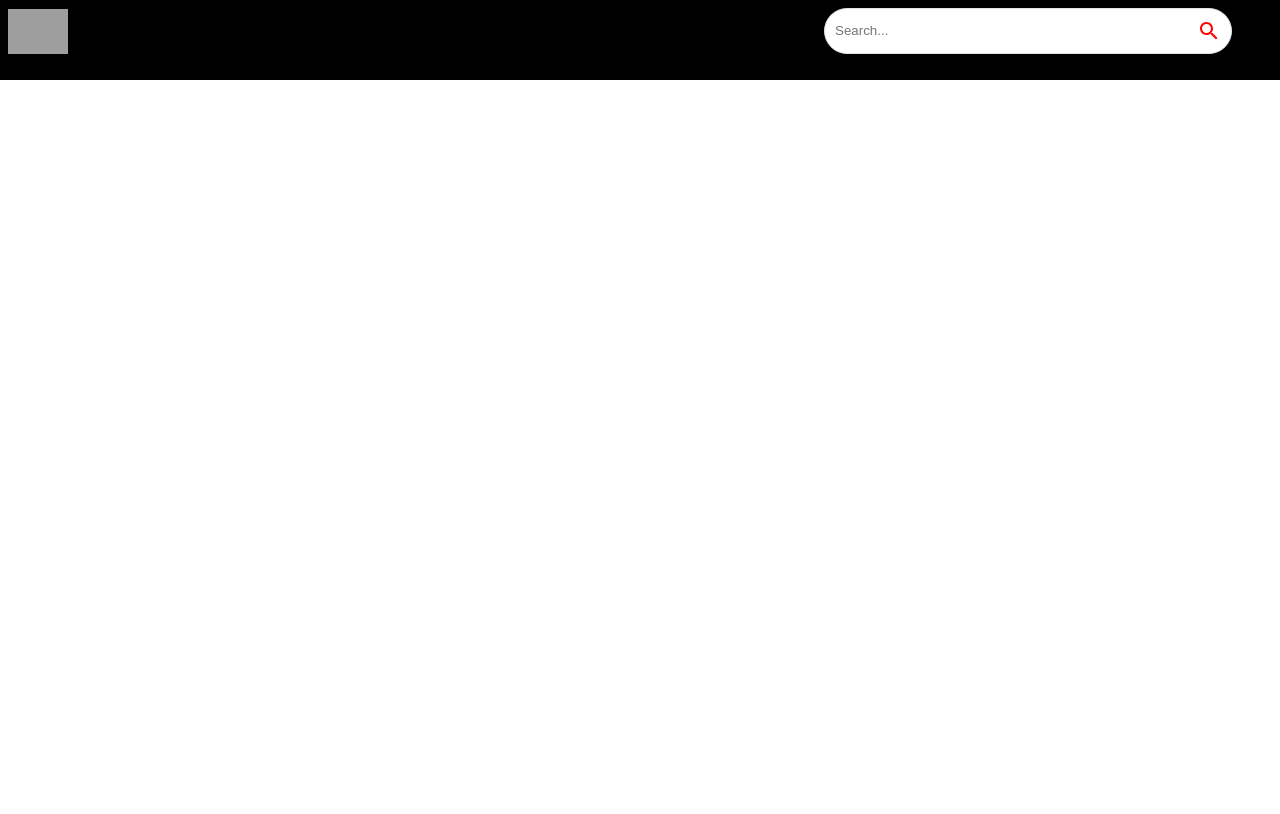
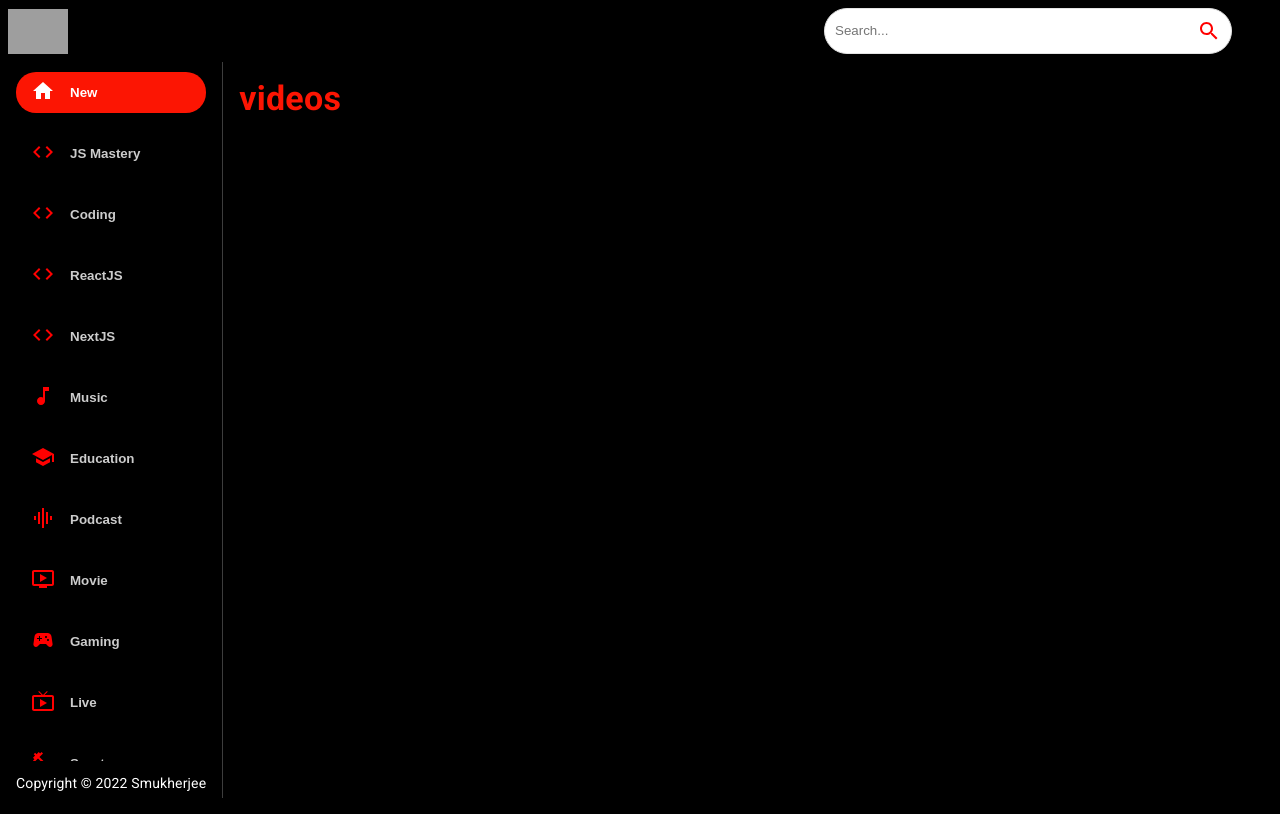
Before and after one commit to subhramukherjee2398/my-utube-clone, a React (Create React App) app: page / in a window 1280 px wide. Built offline with nearby package versions, Linux system fonts and the light colour scheme; grey boxes are pictures that could not be loaded.

Commit message:
sidebar done

```diff
--- a/src/components/Feed.js
+++ b/src/components/Feed.js
@@ -1,8 +1,23 @@
+import { Box, Stack, Typography } from '@mui/material'
 import React from 'react'
+import Sidebar from './Sidebar'
 
 function Feed() {
   return (
-    <div>Feed</div>
+    <Stack sx={{ flexDirection: { sx: "column", md: "row" } }}>
+      <Box sx={{ height: { sx: "auto", md: "92vh" }, borderRight: "1px solid #3d3d3d", px: { sx: 0, md: 2 } }}>
+        <Sidebar />
+        <Typography className="copyright" variant="body2" sx={{ mt: 1.5, color: "#fff", }}>
+          Copyright © 2022 Smukherjee
+        </Typography>
+
+      </Box>
+      <Box p={2} sx={{ overflowY: "auto", height: "90vh", flex: 2 }}>
+        <Typography variant="h4" fontWeight="bold" mb={2} sx={{ color: "white" }}>
+          <span style={{ color: "#FC1503" }}>videos</span>
+        </Typography>
+      </Box>
+    </Stack>
   )
 }
 
--- /dev/null
+++ b/src/components/Sidebar.js
@@ -0,0 +1,36 @@
+import { Stack } from '@mui/material'
+import React from 'react'
+import { categories } from '../utils/constant'
+const selectedCategory = 'New'
+function Sidebar() {
+    return (
+        <Stack
+            direction="row"
+            sx={{
+                overflowY: "auto",
+                height: { sx: "auto", md: "95%" },
+                flexDirection: { md: "column" },
+            }}
+        >
+            {categories.map((category) => (
+                <button
+                    className="category-btn"
+                    style={{
+                        background: category.name === selectedCategory && "#FC1503",
+                        color: "white",
+                    }}
+                    key={category.name}
+                >
+                    <span style={{ color: category.name === selectedCategory ? "white" : "red", marginRight: "15px" }}>
+                        {category.icon}
+                    </span>
+                    <span style={{ opacity: category.name === selectedCategory ? "1" : "0.8" }}>
+                        {category.name}
+                    </span>
+                </button>
+            ))}
+        </Stack>
+    )
+}
+
+export default Sidebar
--- a/src/components/index.js
+++ b/src/components/index.js
@@ -4,3 +4,4 @@
 export { default as SearchFeed } from "./SearchFeed";
 export { default as VideoDetail } from "./VideoDetail";
 export { default as Searchbar } from "./Searchbar";
+export { default as Sidebar } from "./Sidebar";
```
